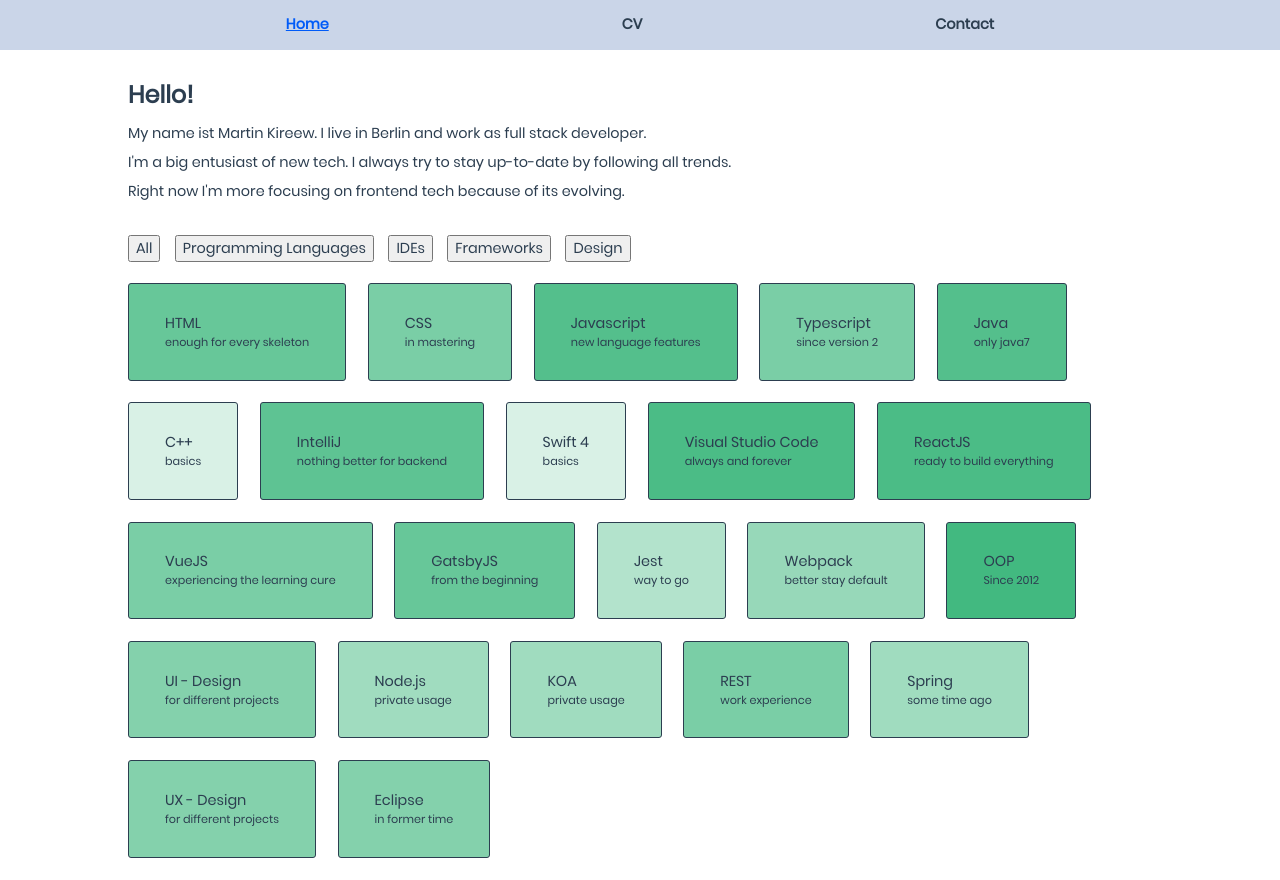
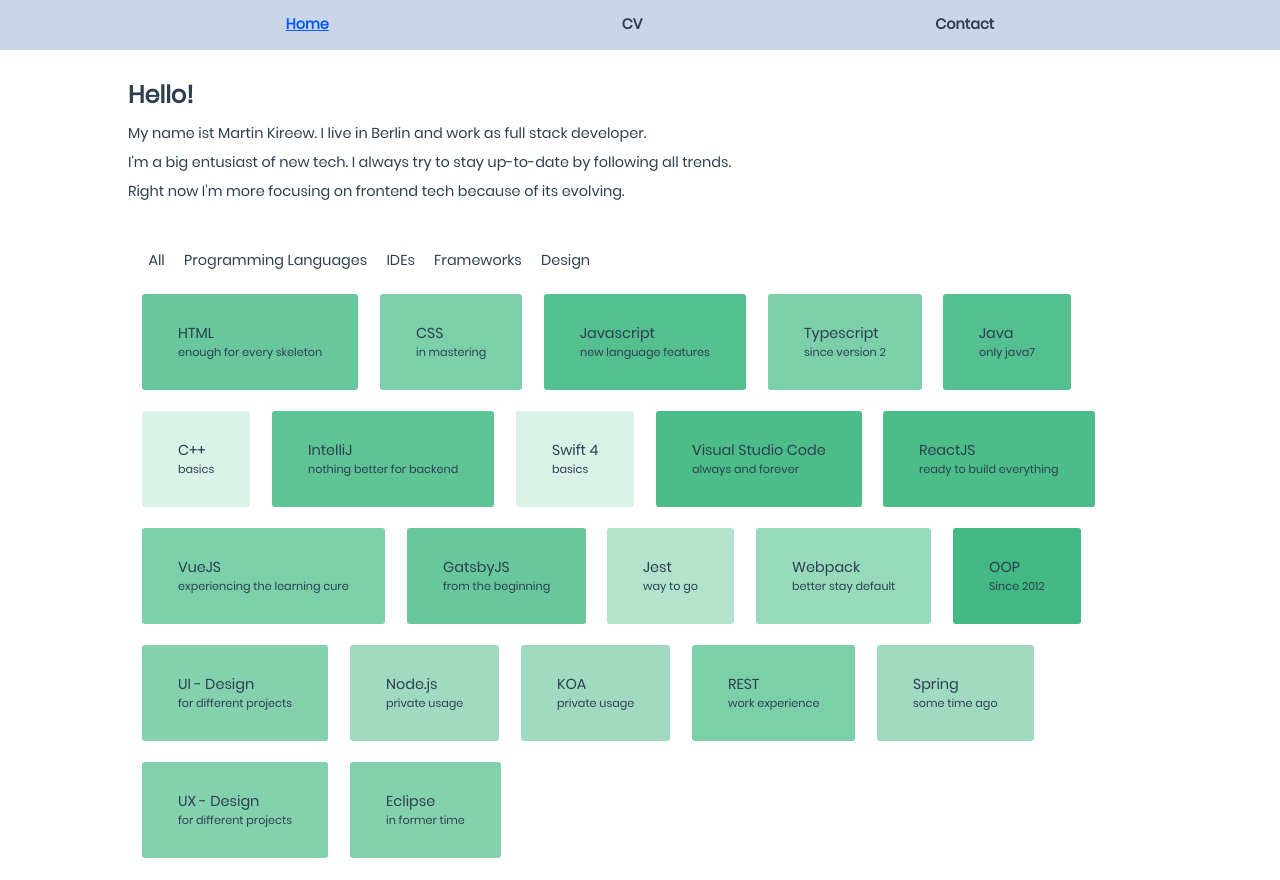
Before and after one commit to makiri1993/my-website, a Vue app: page / in a window 1280 px wide. Built offline with nearby package versions, Linux system fonts and the light colour scheme; the HTML template or start-up script is replaced by a standard one.

Commit message:
fix aninimation problem

```diff
--- a/src/components/Skills/SkillElement.vue
+++ b/src/components/Skills/SkillElement.vue
@@ -1,9 +1,7 @@
 <template>
   <div
     class="skill-element mr-3 mb-3 py-4 px-5"
-    :style="getLevel"
-    data-aos="zoom-in"
-    :data-aos-delay="delay"
+    :style="{'--background-opacity': getLevel,animationDelay: getDelay}"
   >
     <p>{{skill.name}}</p>
     <p class="description">{{skill.description}}</p>
@@ -25,21 +23,53 @@
     this.delay = this.skill.level * 30
   }
 
-  private get getLevel(): Properties {
-    return { backgroundColor: `rgb(66,185,128,${this.skill.level / 100})` }
+  private get getLevel(): string {
+    return `${this.skill.level}%`
+  }
+
+  private get getDelay(): string {
+    return `${this.skill.level * 20}ms`
   }
 }
 </script>
 <style scoped>
 .skill-element {
+  --background-opacity: 100%;
   display: block;
+  position: relative;
+  border: none;
+  text-align: left;
+  opacity: 0;
+  animation: zoomIn 800ms;
+  animation-fill-mode: forwards;
+}
+
+.skill-element::after {
+  content: '';
+  position: absolute;
+  left: 0;
+  top: 0;
+  width: 100%;
+  height: 100%;
+  z-index: -1;
   border-radius: var(--standard-border-radius);
-  border: var(--standard-border);
   background-color: var(--color-green);
-  text-align: left;
+  filter: opacity(var(--background-opacity));
 }
 
 .description {
   font-size: var(--smaller-font-size);
 }
+
+@keyframes zoomIn {
+  from {
+    opacity: 0;
+    -webkit-transform: scale3d(0.3, 0.3, 0.3);
+    transform: scale3d(0.3, 0.3, 0.3);
+  }
+
+  100% {
+    opacity: 1;
+  }
+}
 </style>
--- a/src/components/Skills/Skills.vue
+++ b/src/components/Skills/Skills.vue
@@ -1,11 +1,14 @@
 <template>
-  <div class="skills-container">
+  <div class="skills-container pt-2 px-2">
     <div class="category-buttons-container mb-3">
-      <button class="mr-2" @click="handleCategories('all')">All</button>
-      <button class="mr-2" @click="handleCategories('programming')">Programming Languages</button>
-      <button class="mr-2" @click="handleCategories('ide')">IDEs</button>
-      <button class="mr-2" @click="handleCategories('framework')">Frameworks</button>
-      <button class="mr-2" @click="handleCategories('design')">Design</button>
+      <button class="skill-button mr-1" @click="handleCategories('all')">All</button>
+      <button
+        class="skill-button mr-1"
+        @click="handleCategories('programming')"
+      >Programming Languages</button>
+      <button class="skill-button mr-1" @click="handleCategories('ide')">IDEs</button>
+      <button class="skill-button mr-1" @click="handleCategories('framework')">Frameworks</button>
+      <button class="skill-button mr-1" @click="handleCategories('design')">Design</button>
     </div>
     <div class="skill-container">
       <SkillElement
@@ -45,6 +48,7 @@
 })
 export default class Skills extends Vue {
   @Prop() private skills!: SkillsData[]
+  private showArray: boolean[] = [true, true, true, true]
   private showProgramming: boolean = true
   private showIde: boolean = true
   private showFramework: boolean = true
@@ -53,49 +57,36 @@
   private handleCategories(category: Category): void {
     switch (category) {
       case Category.ALL:
-        this.showProgramming = true
-        this.showIde = true
-        this.showFramework = true
-        this.showDesign = true
+        this.showArray = this.showArray.map(() => true)
         break
       case Category.PROGRAMMING:
-        this.showProgramming = true
-        this.showIde = false
-        this.showFramework = false
-        this.showDesign = false
+        this.showArray = this.showArray.map((el, index) => (index === 0 ? true : false))
         break
       case Category.IDE:
-        this.showProgramming = false
-        this.showIde = true
-        this.showFramework = false
-        this.showDesign = false
+        this.showArray = this.showArray.map((el, index) => (index === 1 ? true : false))
         break
       case Category.FRAMEWORK:
-        this.showProgramming = false
-        this.showIde = false
-        this.showFramework = true
-        this.showDesign = false
+        this.showArray = this.showArray.map((el, index) => (index === 2 ? true : false))
         break
       case Category.DESIGN:
-        this.showProgramming = false
-        this.showIde = false
-        this.showFramework = false
-        this.showDesign = true
+        this.showArray = this.showArray.map((el, index) => (index === 3 ? true : false))
         break
     }
+    console.log(this.showArray)
   }
 
   private getShowForCategory(category: Category): boolean {
     switch (category) {
       case Category.PROGRAMMING:
-        return this.showProgramming
+        return this.showArray[0]
       case Category.IDE:
-        return this.showIde
+        return this.showArray[1]
       case Category.FRAMEWORK:
-        return this.showFramework
+        return this.showArray[2]
       case Category.DESIGN:
-        return this.showDesign
+        return this.showArray[3]
     }
+    console.log(category)
     return true
   }
 }
@@ -105,6 +96,7 @@
   display: flex;
   flex-direction: column;
   width: 100%;
+  background-color: var(--background-color);
 }
 
 .category-buttons-container {
@@ -118,4 +110,14 @@
   flex-direction: row;
   flex-wrap: wrap;
 }
+
+.skill-button {
+  border: none;
+  background-color: var(--primary-color);
+  transition: background-color 500ms;
+}
+
+.skill-button:hover {
+  background-color: var(--active-color);
+}
 </style>
```
